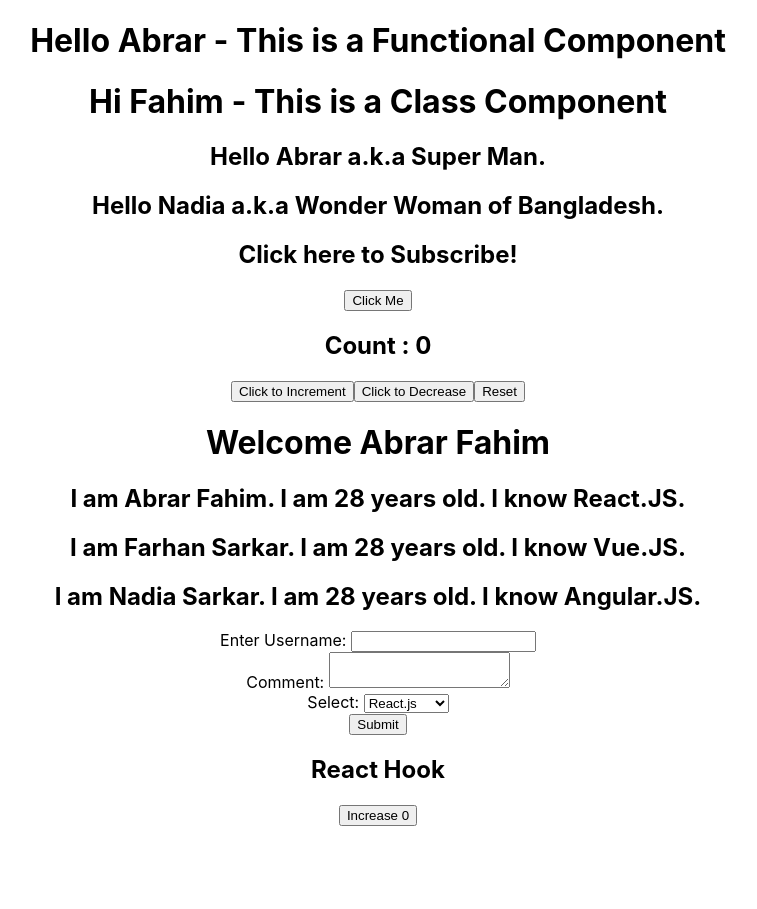
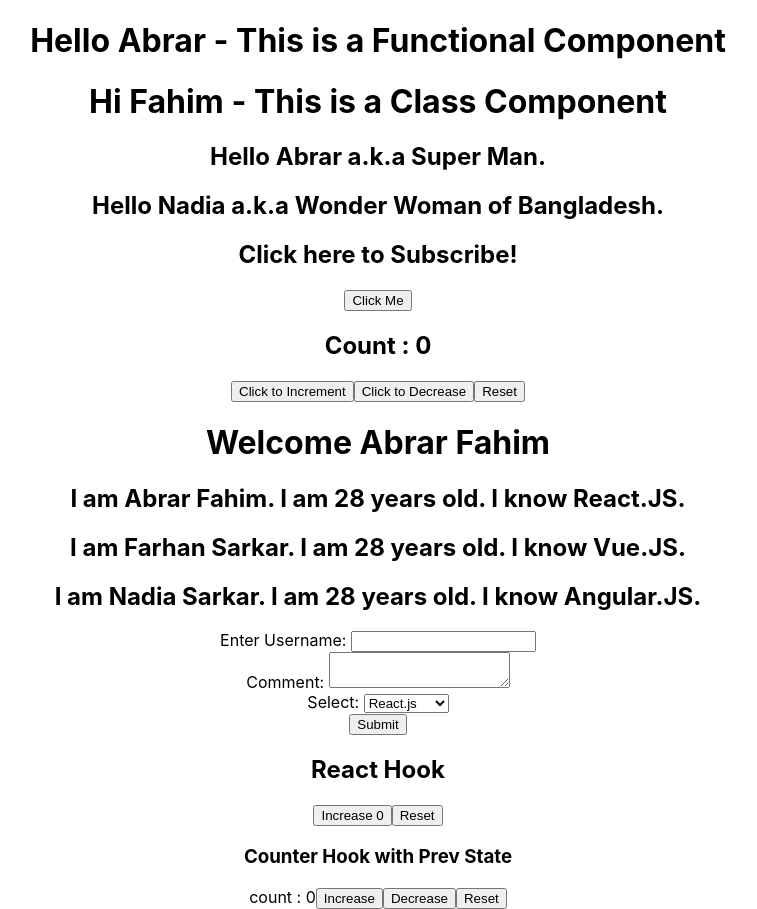
Before and after one commit to Abfahim21/React-Revision-2077, a React (Create React App) app: page / in a window 1280 px wide. Shown: the whole page, without its empty margins (262-1019 px from the left). Before the commit the page ends 826 px from the top, so only its background shows below. Built offline with nearby package versions, Linux system fonts and the light colour scheme.

Commit message:
usestate with prevState

```diff
--- a/src/App.js
+++ b/src/App.js
@@ -1,6 +1,7 @@
 import './App.css';
 import Counter from './components/Counter';
 import CounterHook from './components/CounterHook';
+import CounterHookPrevState from './components/CounterHookPrevState';
 import Form from './components/Form';
 import GreetUser from './components/GreetUser';
 import Hello from './components/Hello';
@@ -24,6 +25,8 @@ function App() {
       <Form/>
       <h2>React Hook</h2>
       <CounterHook/>
+      <h3>Counter Hook with Prev State</h3>
+      <CounterHookPrevState/>
     </div>
   );
 }
--- a/src/components/CounterHook.js
+++ b/src/components/CounterHook.js
@@ -5,6 +5,7 @@ export default function CounterHook() {
   return (
     <div>
         <button onClick={()=> setCount(count+1)}>Increase {count}</button>
+        <button onClick={()=>setCount(0)}>Reset</button>
     </div>
   )
 }
--- /dev/null
+++ b/src/components/CounterHookPrevState.js
@@ -0,0 +1,16 @@
+import React, { useState } from 'react'
+
+function CounterHookPrevState() {
+    const initialValue = 0
+    const[count, setCount] = useState(initialValue)
+  return (
+    <div>
+        count : {count}
+        <button onClick={()=>setCount(prevCount => prevCount + 1)}>Increase</button>
+        <button onClick={()=>setCount(prevCount => prevCount - 1)}>Decrease</button>
+        <button onClick={()=>setCount(initialValue)}>Reset</button>
+    </div>
+  )
+}
+
+export default CounterHookPrevState
```
